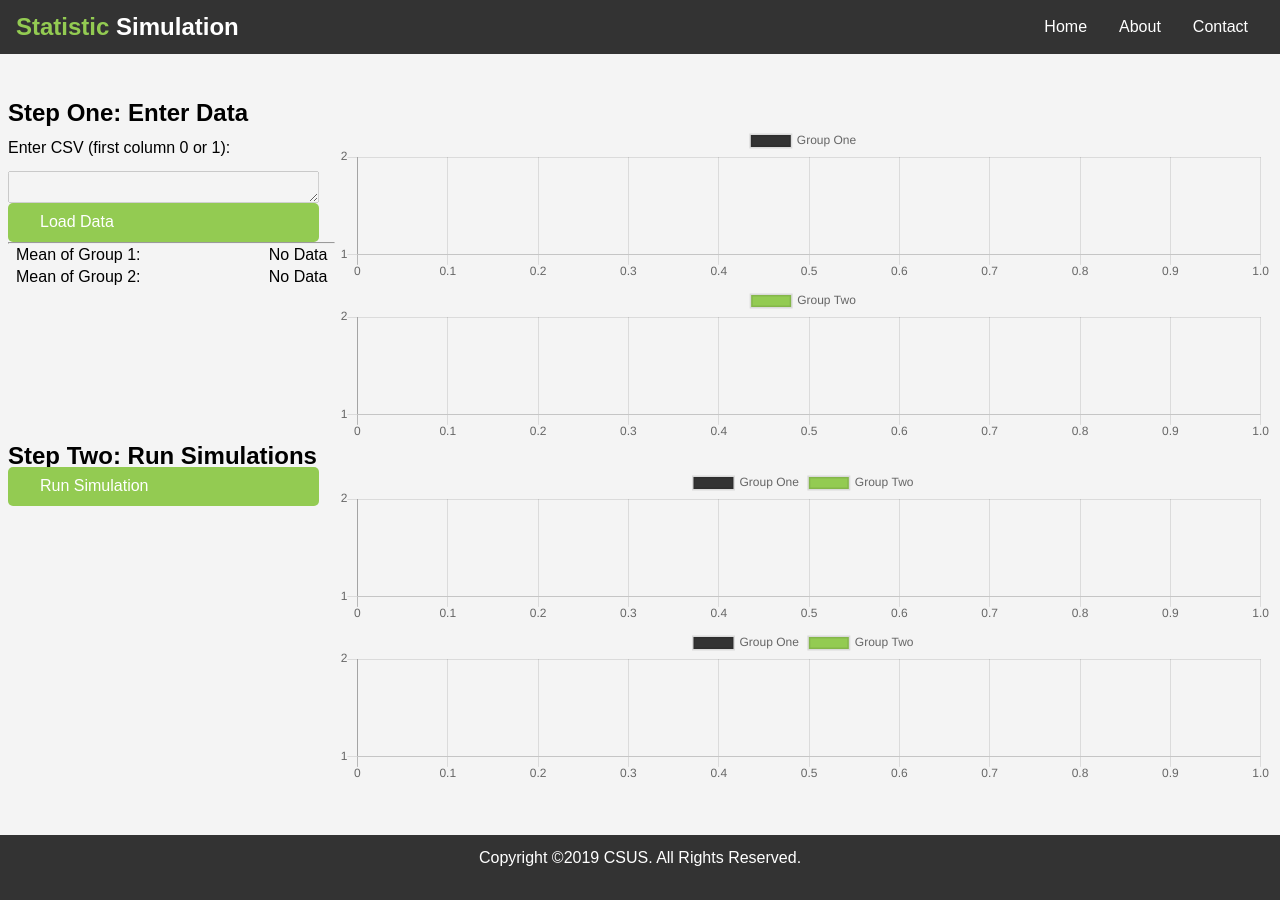
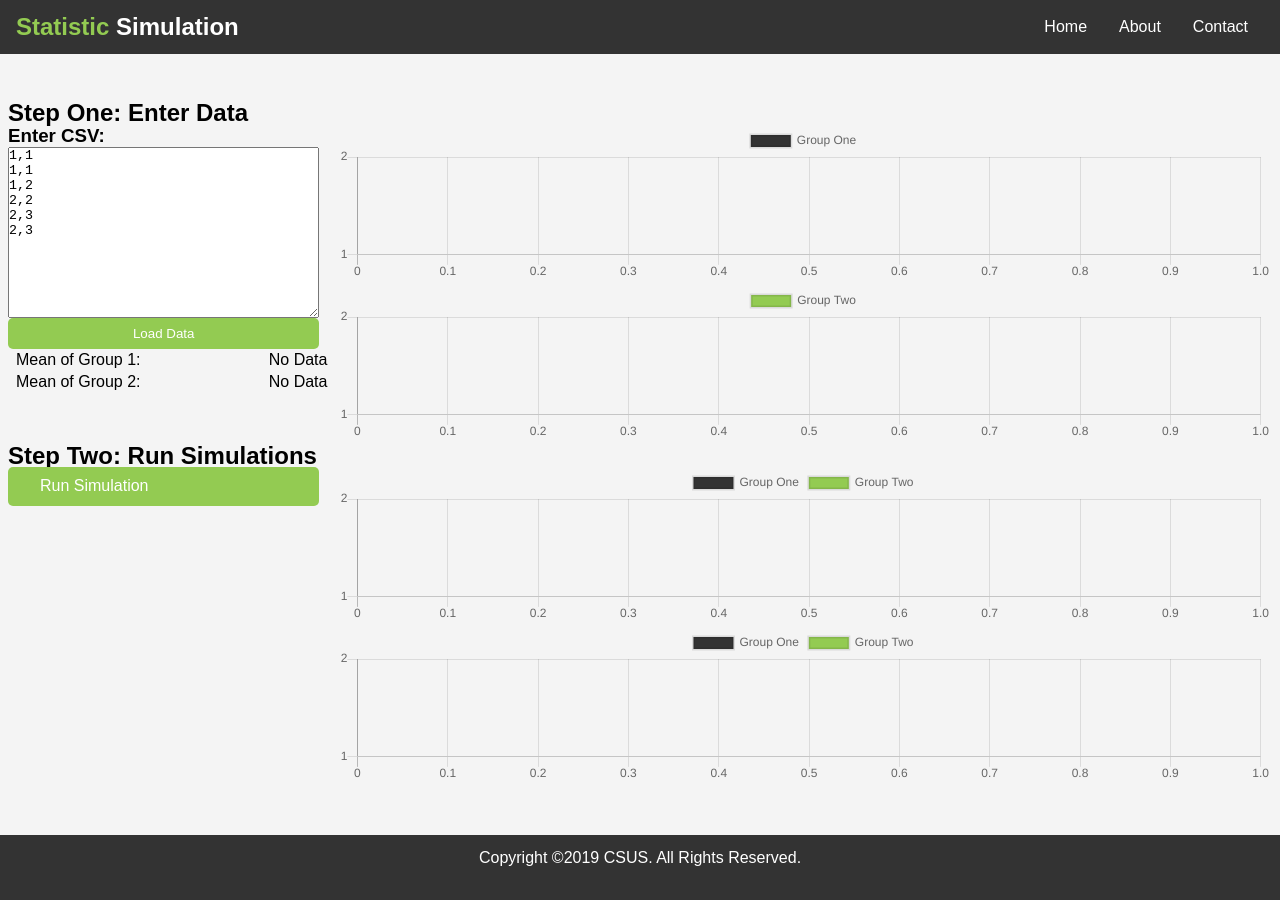
Before and after one commit to csus190teamtbd/SeniorProject, a Jekyll site: the page built from src/twoMean/index.html, in a window 1280 px wide. Built offline with Jekyll 4.4.1, drawn with Linux system fonts in a browser that asks for light colours; nearby versions of some CDN libraries.

Commit message:
Two Mean: CSV Entry === CSV is parsed from control textarea.
Resolves #21

```diff
--- a/src/twoMean/index.html
+++ b/src/twoMean/index.html
@@ -8,13 +8,15 @@
   <div id="two-mean-data">
     <div id="two-mean-data-lhs">
       <div class="control">
-        <!--<form>-->
-        <p>Enter CSV (first column 0 or 1):</P>
-        <textarea id="csvInput" disabled="true"></textarea>
-        <a onclick="twoMean.loadData()" onclick="" class="btn">Load Data</a>
-        <!--</form>-->
+        <h3>Enter CSV:</h3>
+        <textarea id="csv-input">1,1
+1,1
+1,2
+2,2
+2,3
+2,3</textarea>
+        <button onclick="twoMean.loadData()" onclick="" class="btn">Load Data</button>
       </div>
-      <hr>
       <div id="data-summary">
         <div>Mean of Group 1: <span id="data-mean-1"></span></div>
         <div>Mean of Group 2: <span id="data-mean-2"></span></div>
--- a/src/twoMean/twoMean.js
+++ b/src/twoMean/twoMean.js
@@ -7,7 +7,7 @@
 export class TwoMean {
   constructor(twoMeanDiv) {
     this.twoMeanDiv = twoMeanDiv;
-    this.csvInput = twoMeanDiv.querySelector('#csvInput');
+    this.csvInput = twoMeanDiv.querySelector('#csv-input');
     this.diffChart = twoMeanDiv.querySelector('#diffChart');
     this.data = undefined;
     this.diffData = {};
@@ -24,7 +24,7 @@
   }
 
   loadData() {
-    let rawData = this.parseData('1,1\n1,1\n1,2\n2,2\n2,3\n2,3');
+    let rawData = this.parseData(this.csvInput.value.trim());
     console.log(rawData);
     this.updateData(rawData);
   }
@@ -48,6 +48,8 @@
 
   updateData(data) {
     this.data = data;
+    this.data[0] = this.data[0] || [];
+    this.data[1] = this.data[1] || [];
     this.dataChart1.setDataFromRaw([data[0]]);
     this.dataChart2.setDataFromRaw([data[1]]);
     this.sampleChart1.clear();
--- a/src/twoMean/twoMean.scss
+++ b/src/twoMean/twoMean.scss
@@ -16,9 +16,17 @@
   }
   .control {
     width: 35ch;
+    min-height: 70%;
     flex-grow: 0;
     flex-shrink: 0;
     margin-right: 1em;
+
+    #csv-input {
+      flex-grow: 1;
+      width: 100%;
+      height: 50%;
+      resize: vertical;
+    }
   }
 
   #data-summary div {
```
